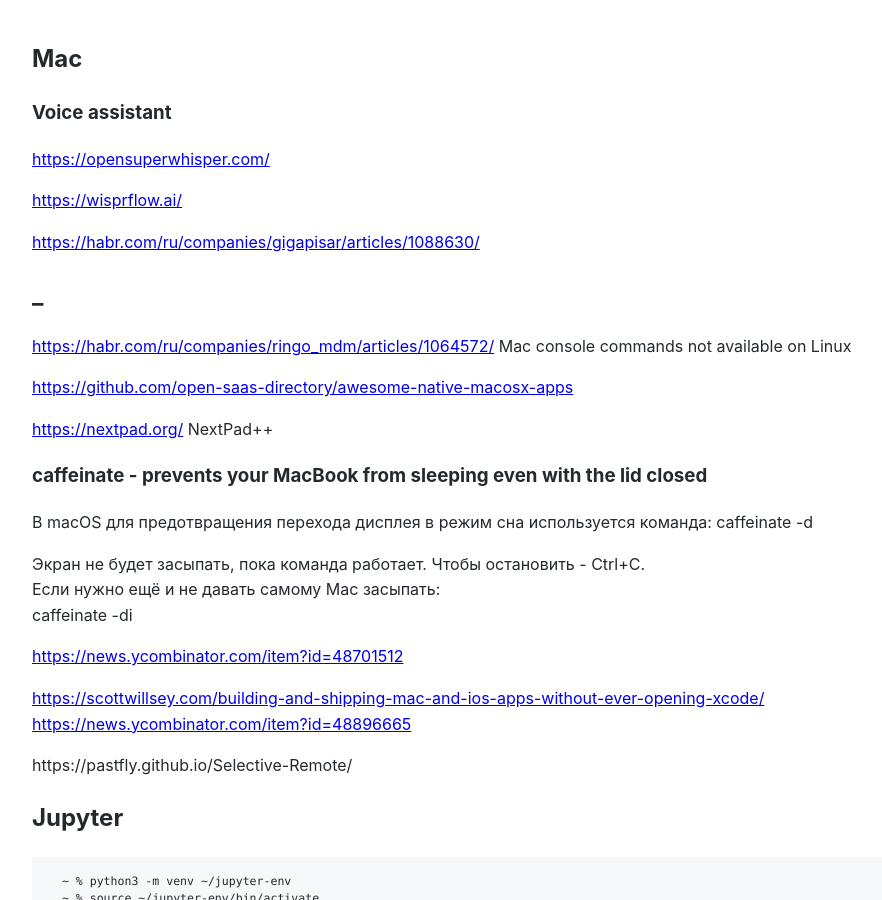
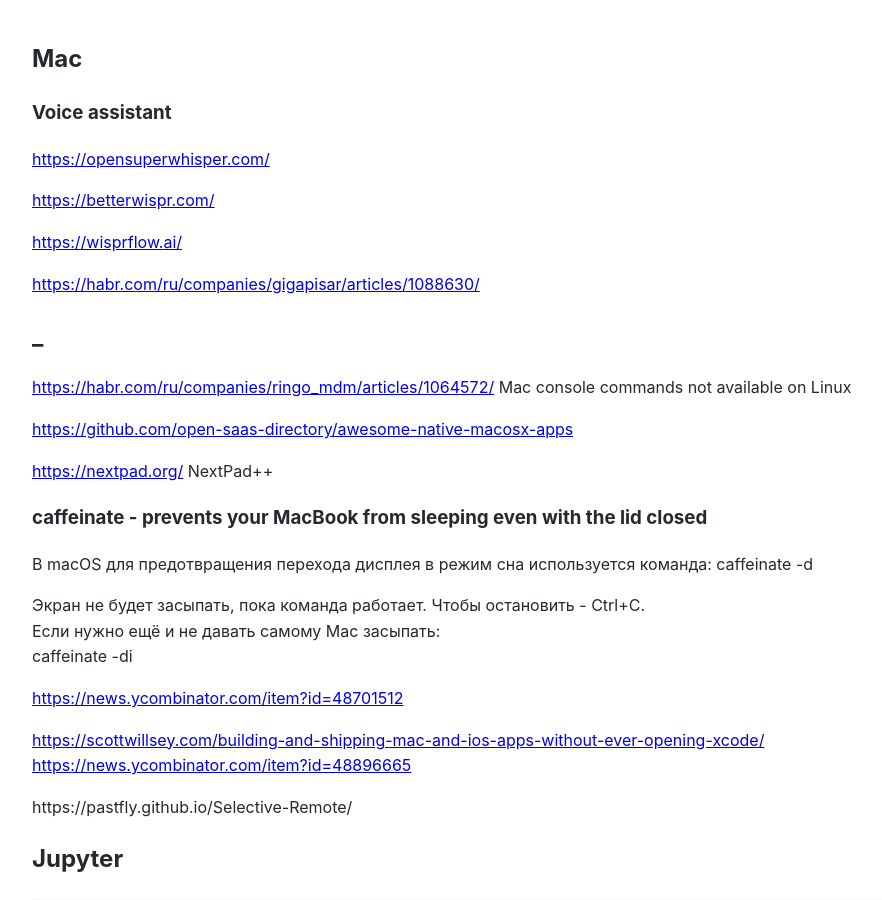
Before and after one commit to Michael-Lubinsky/michael-lubinsky.github.com, a Jekyll site: the page built from Mac/mac.md, in a window 1280 px wide and 900 px high. Shown: the whole window, without its empty margins (158-1040 px from the left). Built offline with Jekyll 4.4.1, drawn with Linux system fonts in a browser that asks for light colours; our own code applies the rules of GitHub Pages for plain Markdown files.

Commit message:
Add new voice assistant links to mac.md

```diff
--- a/Mac/mac.md
+++ b/Mac/mac.md
@@ -2,6 +2,8 @@
 
 ### Voice assistant
 <https://opensuperwhisper.com/>
+
+<https://betterwispr.com/>
 
 <https://wisprflow.ai/>
 
```
